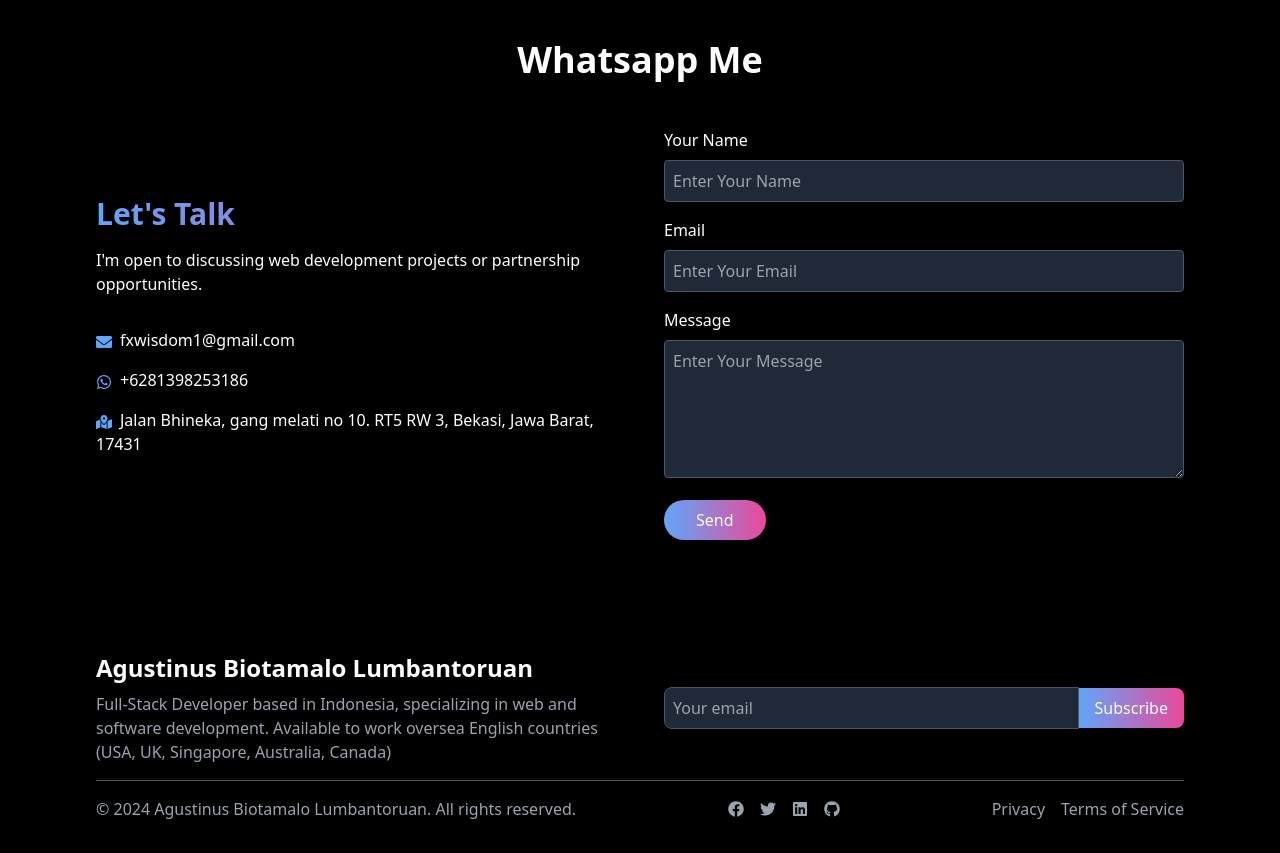
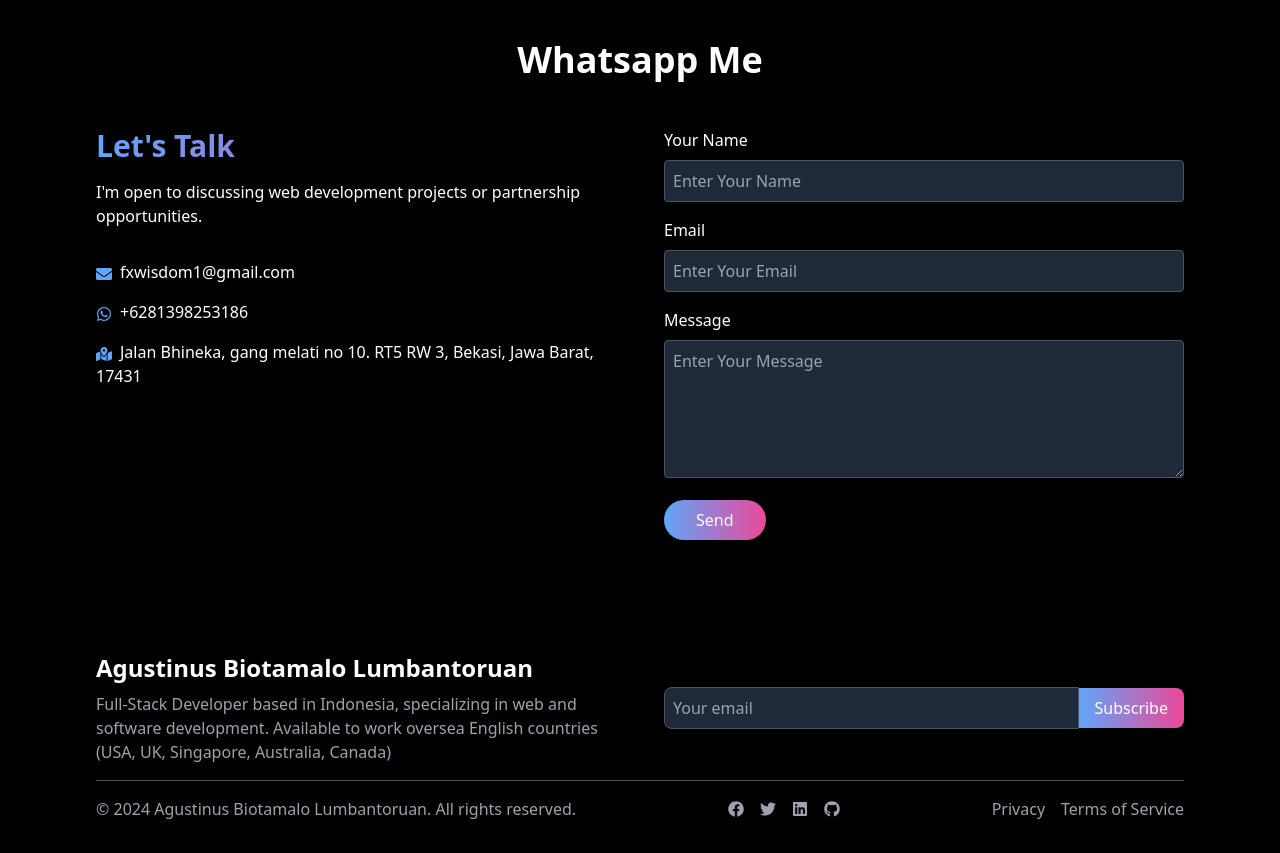
Before and after one commit to cryptorichyrich/aboutme, a React (Vite) app: page / in a window 1280 px wide. Shown: the part 8840-9693 px from the top of the page. Built offline with nearby package versions, Linux system fonts and the light colour scheme.

Commit message:
Update Contact.jsx

```diff
--- a/src/components/Contact.jsx
+++ b/src/components/Contact.jsx
@@ -28,7 +28,7 @@
     <div className="bg-black text-white py-20" id="contact">
       <div className="container mx-auto px-8 md:px-16 lg:px-24">
         <h2 className="text-4xl font-bold text-center mb-12">Whatsapp Me</h2>
-        <div className="flex flex-col md:flex-row items-center md:space-x-12">
+        <div className="flex flex-col md:flex-row md:space-x-12">
           <div className="flex-1">
             <h3 className='text-3xl font-bold text-transparent bg-clip-text bg-gradient-to-r
             from-blue-400 to-pink-500 mb-4'>Let's Talk</h3>
```
